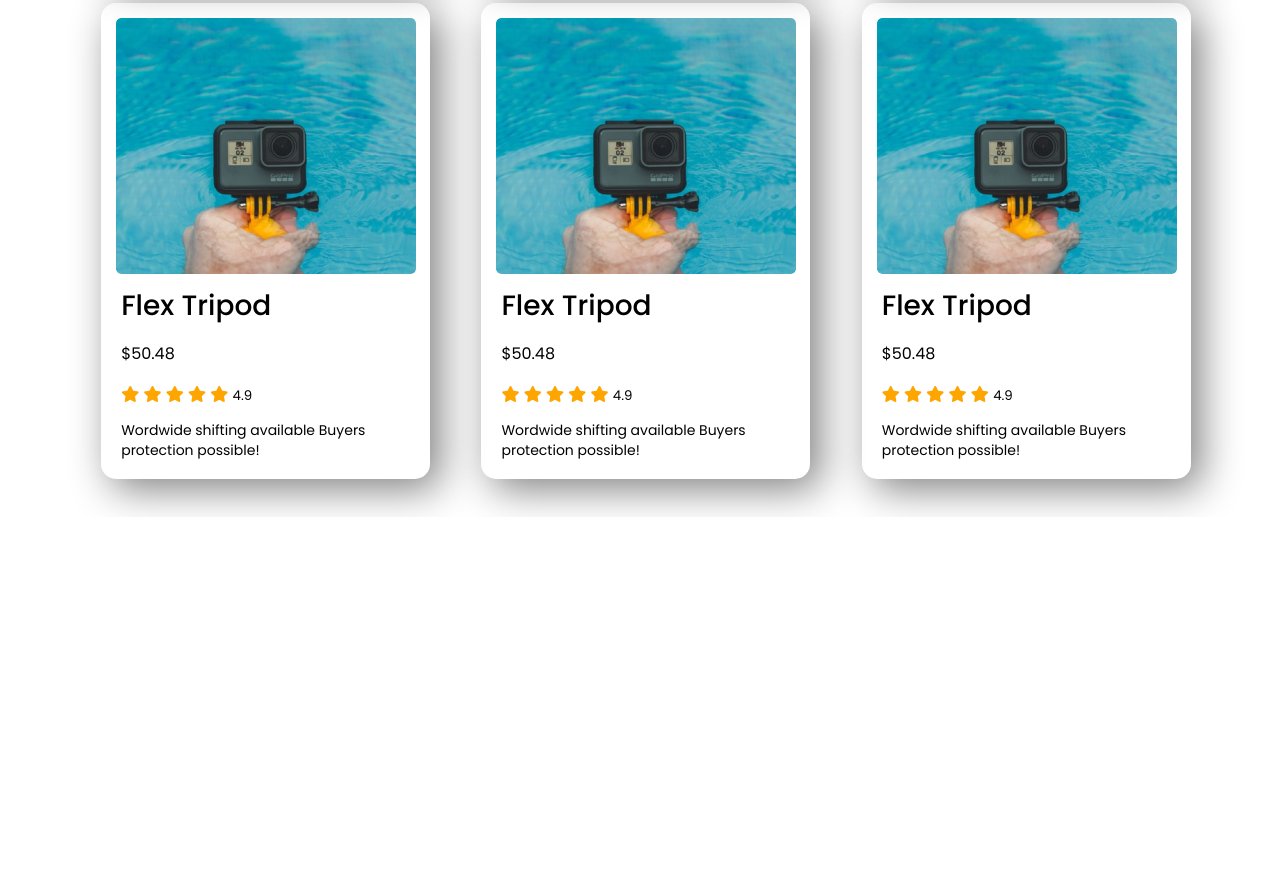
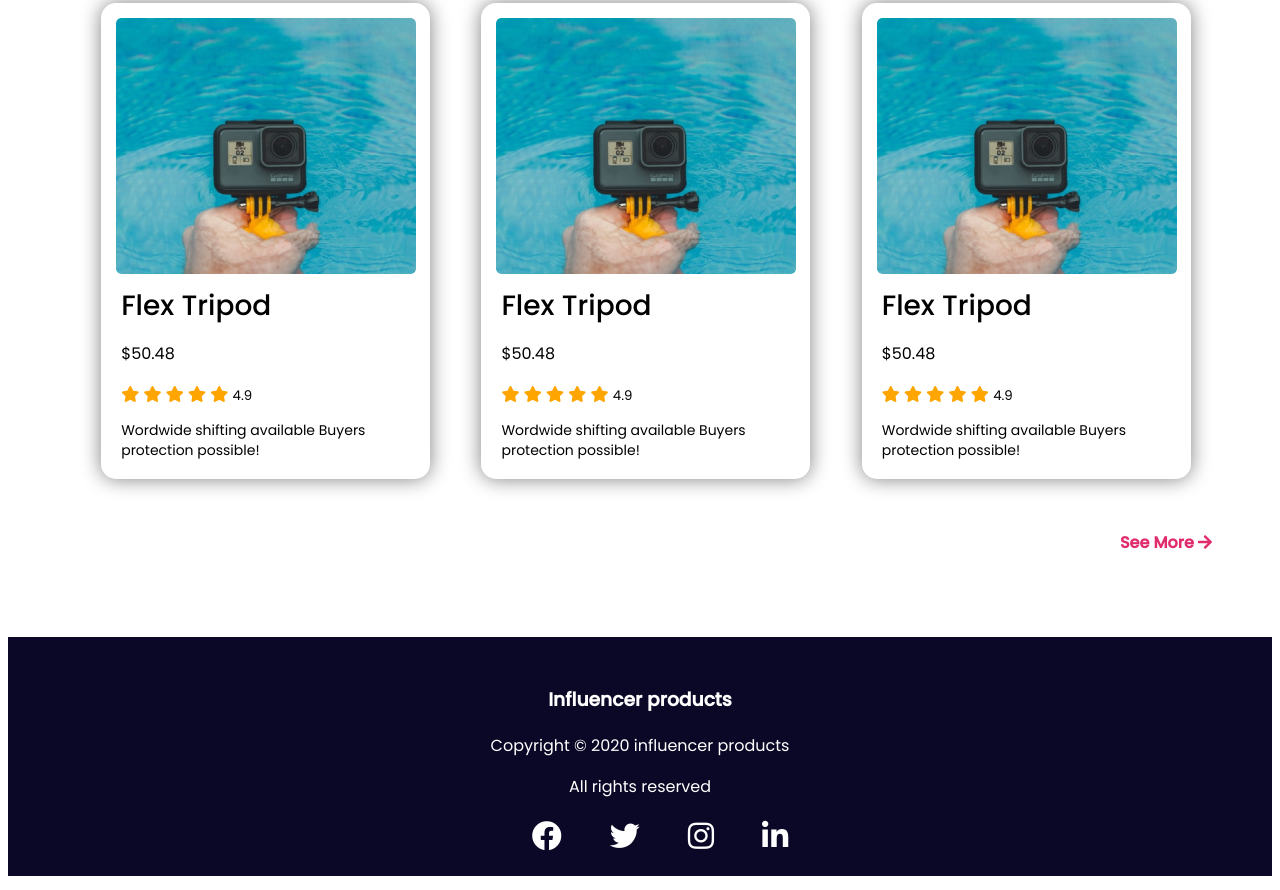
Before and after one commit to mdsoliman-byte/Influencer-products, a plain HTML site: page index.html in a window 1280 px wide. Shown: the part 1851-2741 px from the top of the page. Before the commit the page ends 2368 px from the top, so only its background shows below. Drawn offline with Linux system fonts and the light colour scheme; a web font is replaced by a local one.

Commit message:
adding footer

```diff
--- a/css/style.css
+++ b/css/style.css
@@ -59,6 +59,7 @@ ul > li {
   color: white;
   padding: 10px 20px;
   border: none;
+  cursor: pointer;
 }
 .top-right {
   margin-right: 50px;
@@ -102,7 +103,7 @@ ul > li {
 .product {
   width: 329px;
   height: 476px;
-  box-shadow: 10px 10px 40px gray;
+  box-shadow: 0px 0px 20px gray;
   border-radius: 15px;
 }
 .product-image {
@@ -130,5 +131,31 @@ ul > li {
 .product-description {
   font-size: 14px;
 }
+.see-more {
+  color: #e02c6d;
+  padding: 30px;
+  text-align: right;
+  cursor: pointer;
+}
 /* Popular Collection Section End */
 /* Main Section ENd  */
+/* Footer Section Start  */
+footer {
+  width: 100%;
+  height: 239px;
+  background-color: #0a0826;
+  color: #ffffff;
+}
+.footer-item {
+  justify-items: center;
+  text-align: center;
+  padding: 30px;
+}
+.socal-icon {
+  font-size: 30px;
+}
+.fab {
+  margin-left: 40px;
+  cursor: pointer;
+}
+/* Footer Section End  */
--- a/index.html
+++ b/index.html
@@ -105,7 +105,7 @@
           <div class="product">
             <img class="product-image" src="assets/images/action.png" alt="" />
             <div class="product-summary">
-              <h3 class="product-name">Flex Tripod</h3>
+              <h3 class="product-name">Microphone</h3>
               <h4 class="product-price">$50.48</h4>
               <div class="product-rating">
                 <i class="fas fa-star"></i>
@@ -231,11 +231,26 @@
             </div>
           </div>
         </div>
-
+         <h4 class="see-more">See More <i class="fas fa-arrow-right"></i></h4>
         </div>
       </section>
       <!-- Popular Collection Section End -->
     </main>
     <!-- Main Section End -->
+    <!-- Footer Section Start  -->
+    <footer>
+     <div class="footer-item">
+      <h3>Influencer products</h3>
+      <p>Copyright 	&#169 2020  influencer products</p>
+      <p>All rights reserved</p>
+      <div class="socal-icon">
+        <i class="fab fa-facebook"></i>
+        <i class="fab fa-twitter"></i>
+        <i class="fab fa-instagram"></i>
+        <i class="fab fa-linkedin-in"></i>
+      </div>
+     </div>
+    </footer>
+    <!-- Footer Section End  -->
   </body>
 </html>
```
